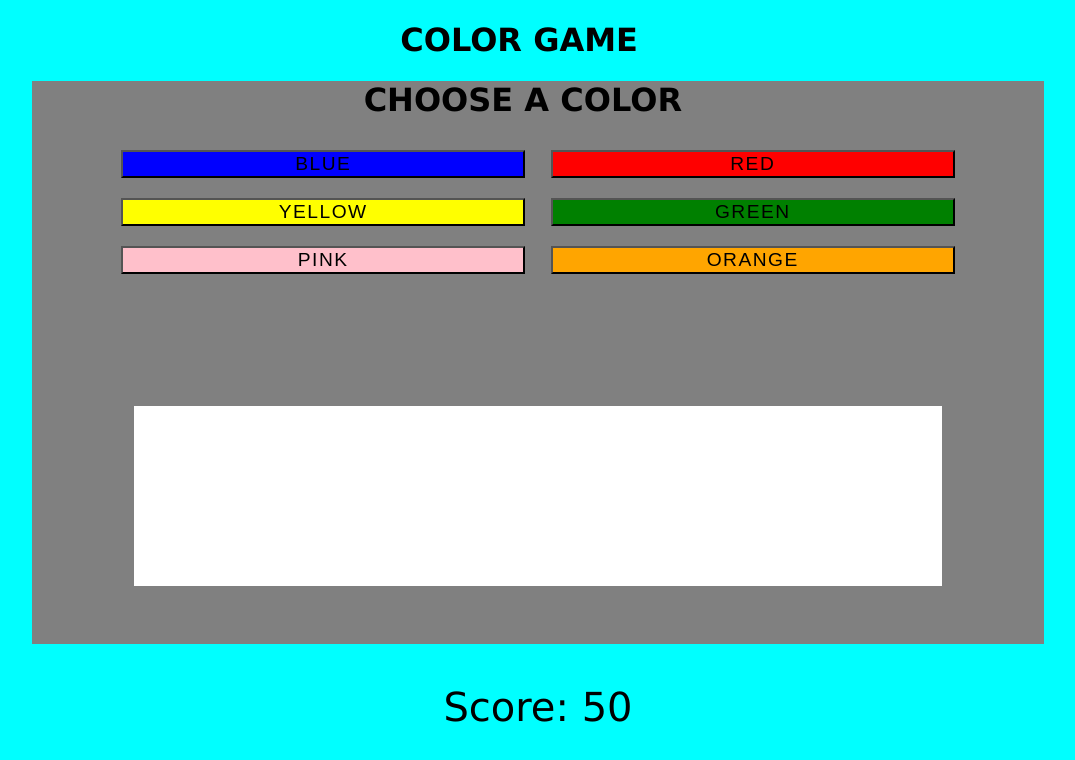
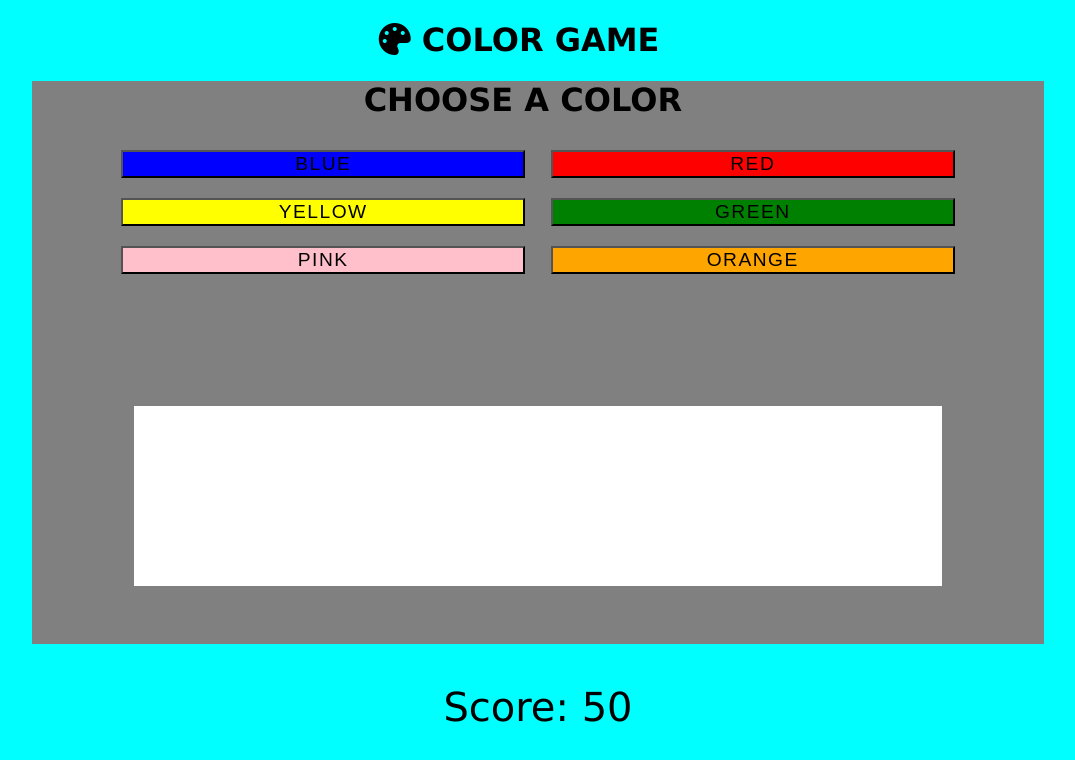
Before and after one commit to NinoVinalon/project-portfolio-2, a plain HTML site: page index.html in a window 1280 px wide. Shown: the whole page, without its empty margins (102-1177 px from the left). Drawn offline with Linux system fonts and the light colour scheme.

Commit message:
add fontawesome link, logo in html and features in readme

```diff
--- a/index.html
+++ b/index.html
@@ -14,7 +14,7 @@
 
 </head>
 <body>
-    <h1>COLOR GAME</h1>
+    <h1><i class="fa-solid fa-palette"></i> COLOR GAME</h1>
 
     <div class="game-area">
         <h1>CHOOSE A COLOR</h1>
@@ -33,5 +33,6 @@
     </div>
 
     <script src="assets/js/script.js"></script>
+    <script src="https://kit.fontawesome.com/8df77bfb6b.js" crossorigin="anonymous"></script>
 </body>
 </html>
```
Also changed, not shown: 1 other file.
